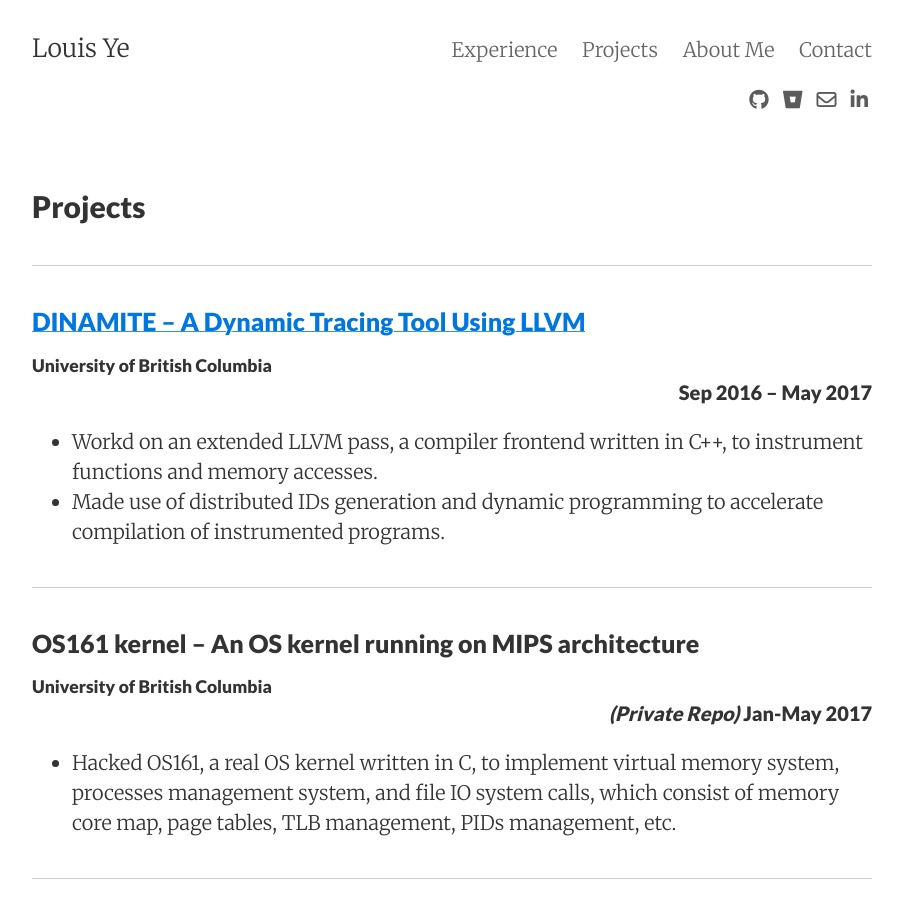
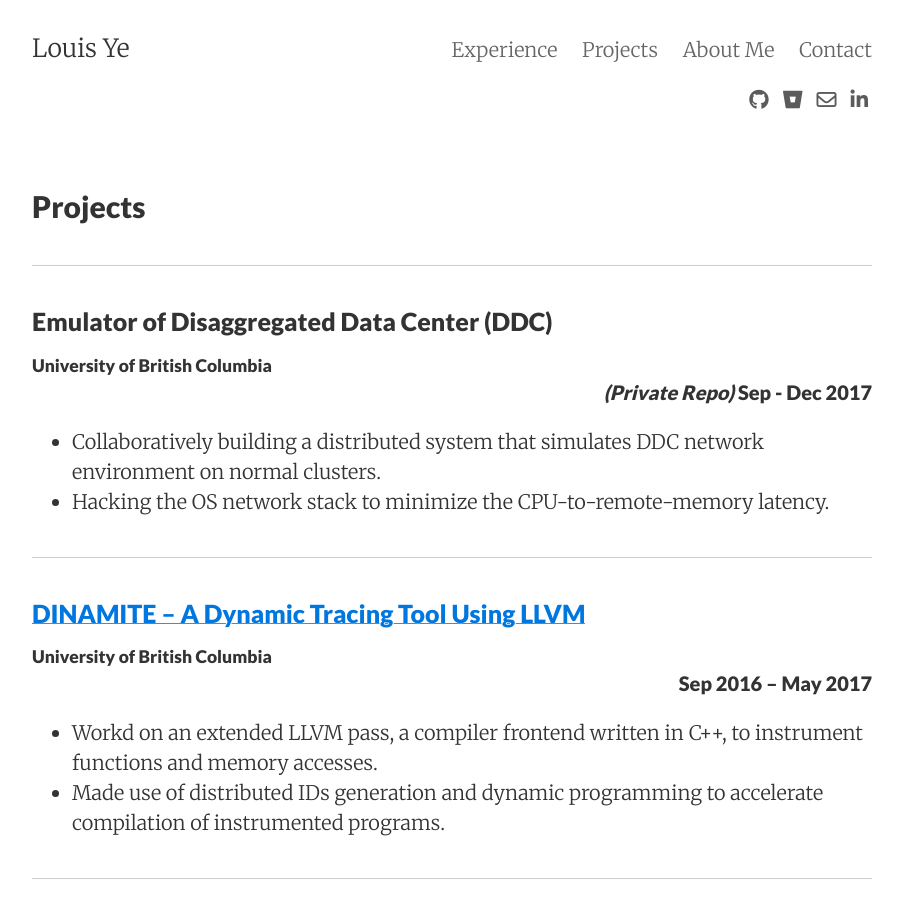
Before and after one commit to Louis-Ye/Louis-Ye.github.io, a Jekyll site: the page built from projects/index.md, in a window 1280 px wide and 900 px high. Shown: the whole window, without its empty margins (188-1091 px from the left). Built offline with Jekyll 4.4.1, drawn with Linux system fonts in a browser that asks for light colours; nearby versions of some CDN libraries.

Commit message:
Updatre prj

```diff
--- a/projects/index.md
+++ b/projects/index.md
@@ -4,6 +4,14 @@
 permalink: /projects/
 tags: Projects
 ---
+
+<hr>
+
+### Emulator of Disaggregated Data Center (DDC)
+<h5> University of British Columbia <p class="right-align"><i>(Private Repo)</i> Sep - Dec 2017</p></h5>
+* Collaboratively building a distributed system that simulates DDC network environment on normal clusters.
+* Hacking the OS network stack to minimize the CPU-to-remote-memory latency.
+
 <hr>
 
 <h3> <a href="https://dinamite-toolkit.github.io/">DINAMITE – A Dynamic Tracing Tool Using LLVM</a></h3>
```
